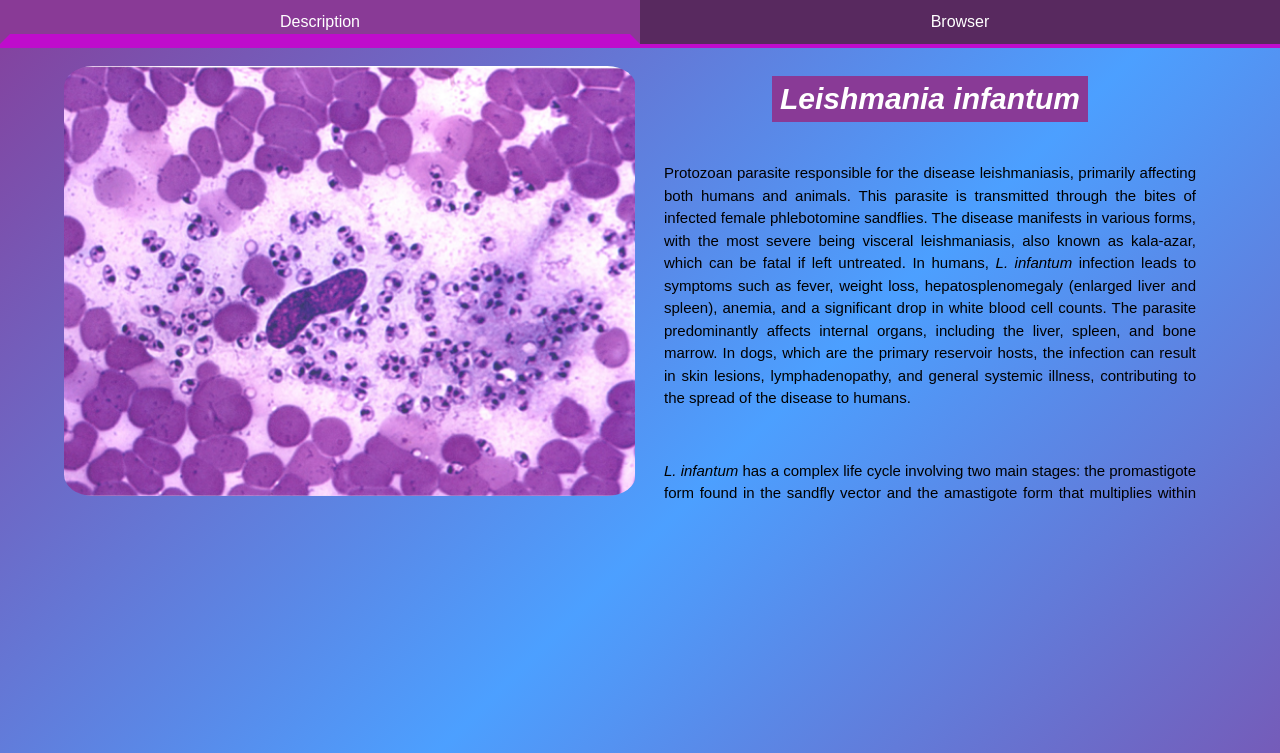
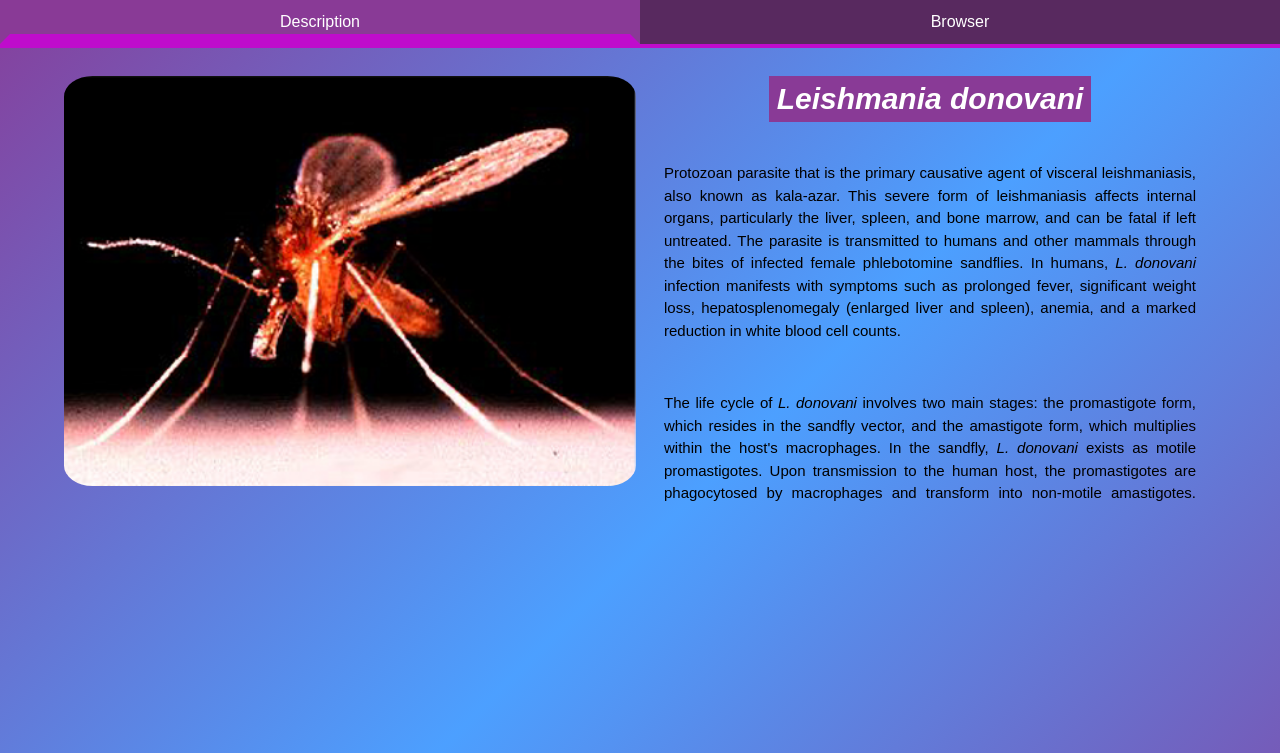
Before and after one commit to CBMSO-L302/leish_web_app, a Django app: page /species/donovani in a window 1280 px wide. Shown: the part 70-823 px from the top of the page. Run offline with Django 5.2, Linux system fonts and the light colour scheme.

Commit message:
Update species pages for major.html, braziliensis.html and donovani.html with specific content and resources
Revised content, images, and browser links for species pages (braziliensis, donovani, and major) to reflect species-specific information and resources. Removed unused images related to previous species versions for consistency and cleanup.

```diff
--- a/species/templates/species/donovani.html
+++ b/species/templates/species/donovani.html
@@ -10,34 +10,19 @@
 {% block main_content %}
   <section id="desc-genome-selector">
     <a href="#" id="selector-1"><span id="lang_species_desc">Description</span></a>
-    <a href="infantum_browser.html" id="selector-2"><span id="lang_species_brow">Browser</span></a>
+    <a href="http://leish-esp.cbm.uam.es/browser_donovani2.php" id="selector-2"><span
+            id="lang_species_brow">Browser</span></a>
   </section>
 
   <section class="img-title">
-    <img src="{% static 'species/images/infantum.png' %}" alt="L. infantum image">
+    <img src="{% static 'species/images/donovani.png' %}" alt="L. donovani image">
     <article>
-      <div class="text-header"><h1><i>Leishmania infantum</i></h1></div>
+      <div class="text-header"><h1><i>Leishmania donovani</i></h1></div>
       <span id="lang_species_desc_text">
-          <p>Protozoan parasite responsible for the disease leishmaniasis, primarily affecting both humans and
-            animals. This parasite is transmitted through the bites of infected female phlebotomine sandflies.
-            The disease manifests in various forms, with the most severe being visceral leishmaniasis, also
-            known as kala-azar, which can be fatal if left untreated. In humans, <i>L. infantum</i> infection
-            leads to symptoms such as fever, weight loss, hepatosplenomegaly (enlarged liver and spleen),
-            anemia, and a significant drop in white blood cell counts. The parasite predominantly affects
-            internal organs, including the liver, spleen, and bone marrow. In dogs, which are the primary
-            reservoir hosts, the infection can result in skin lesions, lymphadenopathy, and general systemic
-            illness, contributing to the spread of the disease to humans.</p>
-            <p><i>L. infantum</i> has a complex life cycle involving two main stages: the promastigote form found in
-            the sandfly vector and the amastigote form that multiplies within the host's macrophages. Control
-            and prevention of leishmaniasis caused by <i>L. infantum</i> involve integrated approaches,
-            including vector control, early diagnosis, and treatment of infected individuals, as well as
-            management of reservoir hosts. Current treatments for visceral leishmaniasis include antimonial
-            compounds, amphotericin B, and miltefosine, although drug resistance and adverse effects pose
-            significant challenges. Advances in molecular biology and genomics have facilitated a deeper
-            understanding of the parasite's biology and pathogenic mechanisms, paving the way for potential new
-            therapies and vaccines. However, leishmaniasis remains a major public health concern, particularly
-            in regions where vector control and access to healthcare are limited.</p>
-        </span>
+        <p>Protozoan parasite that is the primary causative agent of visceral leishmaniasis, also known as kala-azar. This severe form of leishmaniasis affects internal organs, particularly the liver, spleen, and bone marrow, and can be fatal if left untreated. The parasite is transmitted to humans and other mammals through the bites of infected female phlebotomine sandflies. In humans, <i>L. donovani</i> infection manifests with symptoms such as prolonged fever, significant weight loss, hepatosplenomegaly (enlarged liver and spleen), anemia, and a marked reduction in white blood cell counts.</p>
+        <p>The life cycle of <i>L. donovani</i> involves two main stages: the promastigote form, which resides in the sandfly vector, and the amastigote form, which multiplies within the host's macrophages. In the sandfly, <i>L. donovani</i> exists as motile promastigotes. Upon transmission to the human host, the promastigotes are phagocytosed by macrophages and transform into non-motile amastigotes. These amastigotes proliferate within the macrophages, causing cell rupture and dissemination to other macrophages, leading to widespread infection of the reticuloendothelial system.</p>
+        <p>Control and prevention of visceral leishmaniasis caused by <i>L. donovani</i> require a multi-faceted approach, including sandfly vector control, early diagnosis, prompt treatment of infected individuals, and management of reservoir hosts. Current treatments for visceral leishmaniasis include antimonial compounds, amphotericin B, miltefosine, and paromomycin. However, challenges such as drug resistance, toxicity, and the need for prolonged treatment regimens complicate effective management. Advances in molecular biology and genomics have greatly enhanced the understanding of <i>L. donovani</i>'s biology and pathogenic mechanisms, facilitating the development of new therapeutic strategies and potential vaccines. Despite these advances, visceral leishmaniasis remains a major public health concern, particularly in resource-limited regions where access to healthcare and effective vector control measures are inadequate.</p>
+      </span>
     </article>
   </section>
 
```
Also changed, not shown: species/templates/species/braziliensis.html (+7 -23 lines), species/templates/species/major.html (+6 -22 lines), species/static/species/images/braziliensis_pequeno.png (deleted), species/static/species/images/donovani_pequeno.png (deleted), species/static/species/images/infantm_recortado_mas.png (deleted), species/static/species/images/infantum_recortado.png (deleted), species/static/species/images/major_recortado.png (deleted), species/static/species/images/major_recortado_mas.png (deleted).
